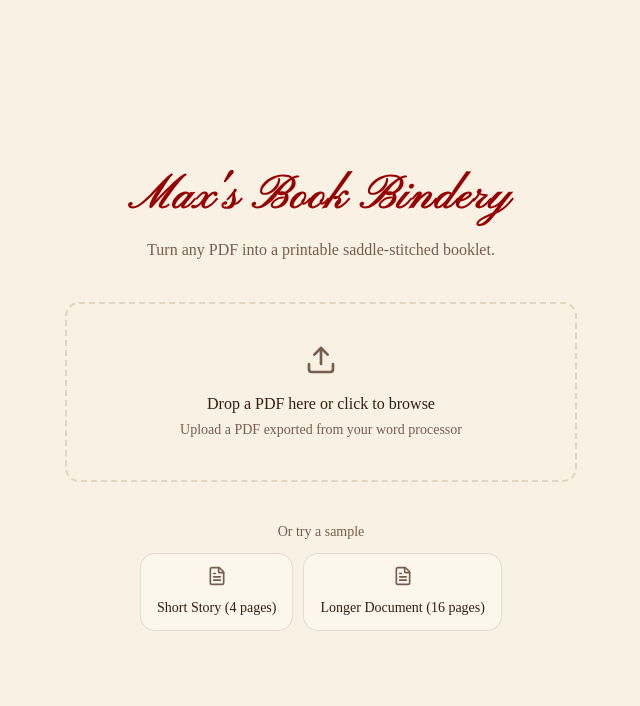
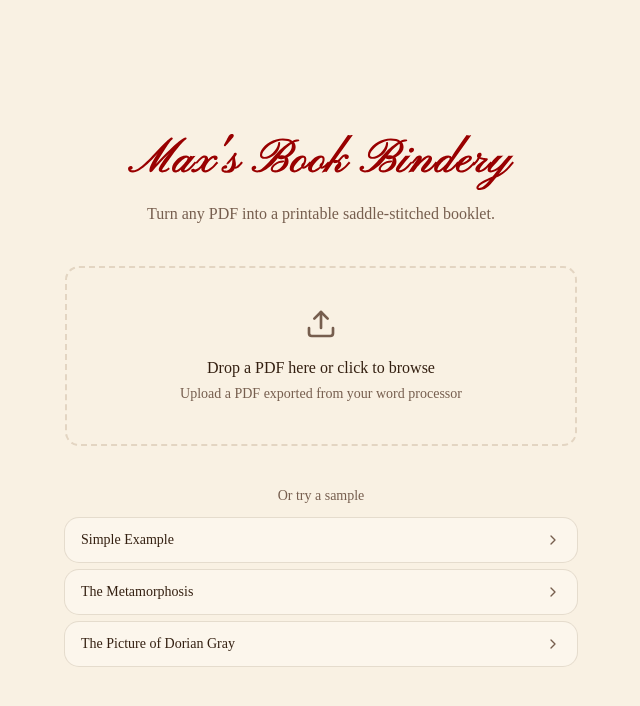
Before and after one commit to MaxMaeder/bookbinder, a React (Vite) app: page / in a window 1280 px wide. Shown: the top 706 px of the page, without its empty margins (319-959 px from the left). Built offline with nearby package versions, Linux system fonts and the light colour scheme.

Commit message:
Update samples

```diff
--- a/scripts/generate-samples.mjs
+++ b/scripts/generate-simple-sample.mjs
@@ -62,5 +62,4 @@ async function createSample(pageCount, filename) {
   console.log(`Created ${filename} (${pageCount} pages, ${bytes.length} bytes)`)
 }
 
-await createSample(4, "public/samples/sample-short.pdf")
-await createSample(16, "public/samples/sample-long.pdf")
+await createSample(16, "public/samples/simple.pdf")
--- a/src/components/mobile-gate.tsx
+++ b/src/components/mobile-gate.tsx
@@ -18,8 +18,7 @@ export function MobileGate({ children }: { children: React.ReactNode }) {
         <img src="/logo.svg" alt="Max's Book Bindery" className="h-12" />
         <div className="max-w-sm space-y-2">
           <p className="text-muted-foreground">
-            This app works best on a desktop or laptop computer. Please open it
-            on a larger screen for the full experience.
+            Please open this website on a computer.
           </p>
         </div>
       </div>
--- a/src/components/upload-page.tsx
+++ b/src/components/upload-page.tsx
@@ -1,17 +1,21 @@
 import { useCallback, useRef, useState } from "react"
-import { Upload, FileText } from "lucide-react"
+import { Upload, ChevronRight } from "lucide-react"
 import { Card } from "@/components/ui/card"
 import { useStore } from "@/store"
 import { getPdfInfo } from "@/lib/pdf-preview"
 
 const SAMPLES = [
   {
-    name: "Short Story (4 pages)",
-    file: "/samples/sample-short.pdf",
+    name: "Simple Example",
+    file: "/samples/simple.pdf",
   },
   {
-    name: "Longer Document (16 pages)",
-    file: "/samples/sample-long.pdf",
+    name: "The Metamorphosis",
+    file: "/samples/metamorphosis.pdf",
+  },
+  {
+    name: "The Picture of Dorian Gray",
+    file: "/samples/dorian-gray.pdf",
   },
 ]
 
@@ -124,17 +128,17 @@ export function UploadPage() {
         />
       </div>
 
-      <div className="flex flex-col items-center gap-3">
+      <div className="flex w-full max-w-lg flex-col items-center gap-3">
         <p className="text-sm text-muted-foreground">Or try a sample</p>
-        <div className="flex gap-3">
+        <div className="flex w-full flex-col gap-2">
           {SAMPLES.map((sample) => (
             <Card
               key={sample.file}
-              className="flex cursor-pointer items-center gap-3 px-4 py-3 transition-colors hover:bg-muted"
+              className="flex w-full cursor-pointer flex-row items-center justify-between gap-0 px-4 py-3 transition-colors hover:bg-muted"
               onClick={() => handleSample(sample)}
             >
-              <FileText className="size-5 shrink-0 text-muted-foreground" />
               <span className="text-sm font-medium">{sample.name}</span>
+              <ChevronRight className="size-4 text-muted-foreground" />
             </Card>
           ))}
         </div>
```
Also changed, not shown: 2 other files (tests, documents, lock files or other folders).
